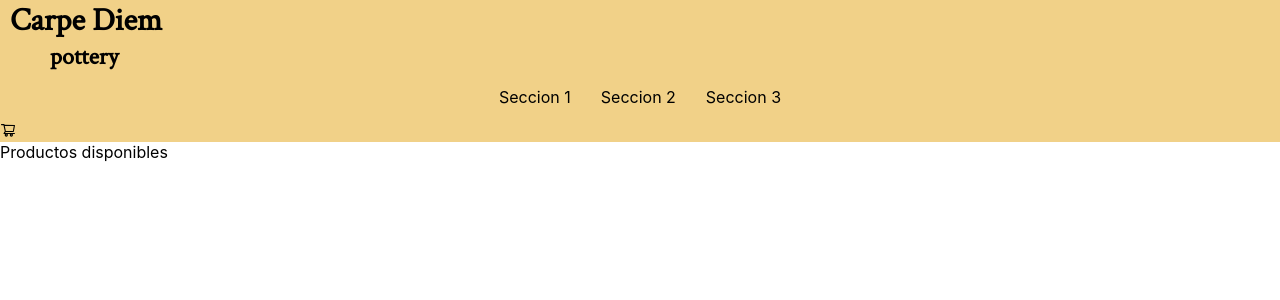
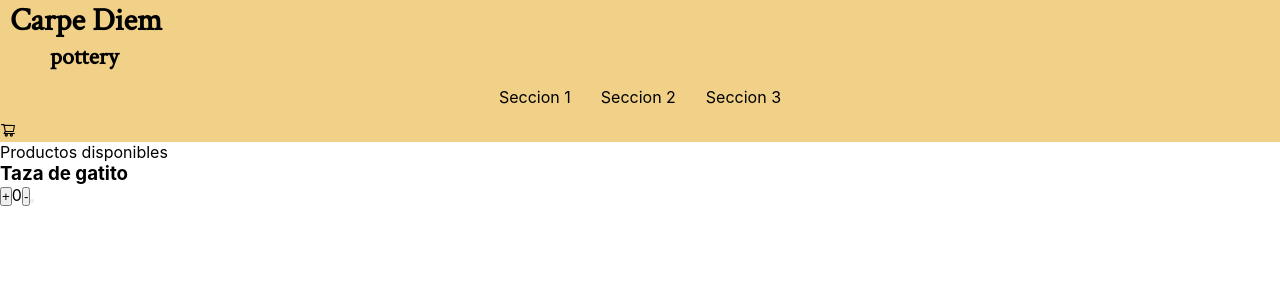
Before and after one commit to AyelenAguilar/carpediem-pottery, a React (Create React App) app: page / in a window 1280 px wide. Shown: the top 300 px of the page. Built offline with nearby package versions, Linux system fonts and the light colour scheme.

Commit message:
contador

```diff
--- /dev/null
+++ b/src/components/ItemCount.js
@@ -0,0 +1,27 @@
+import { useState } from "react";
+const ItemCount=({titulo})=>{
+
+    const[cantidad, setCant]= useState(0);
+
+    const suma=()=>{
+        if(cantidad<5)
+        setCant(cantidad+1);
+
+
+
+
+}
+    return(
+        <div>
+        <h3>{titulo}</h3>
+
+        <button onClick={suma}>+</button>{cantidad}
+        <button>-</button>
+        <button></button>
+        </div>
+
+    );
+}
+
+
+export default ItemCount;
--- a/src/components/ItemListContainer.js
+++ b/src/components/ItemListContainer.js
@@ -1,6 +1,22 @@
+import ItemCount from "./ItemCount";
+
 const ItemListContainer=(props)=>{
+    const cantidad= (id)=>{
+        alert(`Agregó ${id} productos al carrito`);
+
+    }
+
     return(
+    <div>
     <div>{props.greeting}</div>
+    <ItemCount
+    titulo="Taza de gatito"
+
+    cantidad={cantidad}
+    id={1}
+
+    />
+    </div>
     );
 }
 
```
